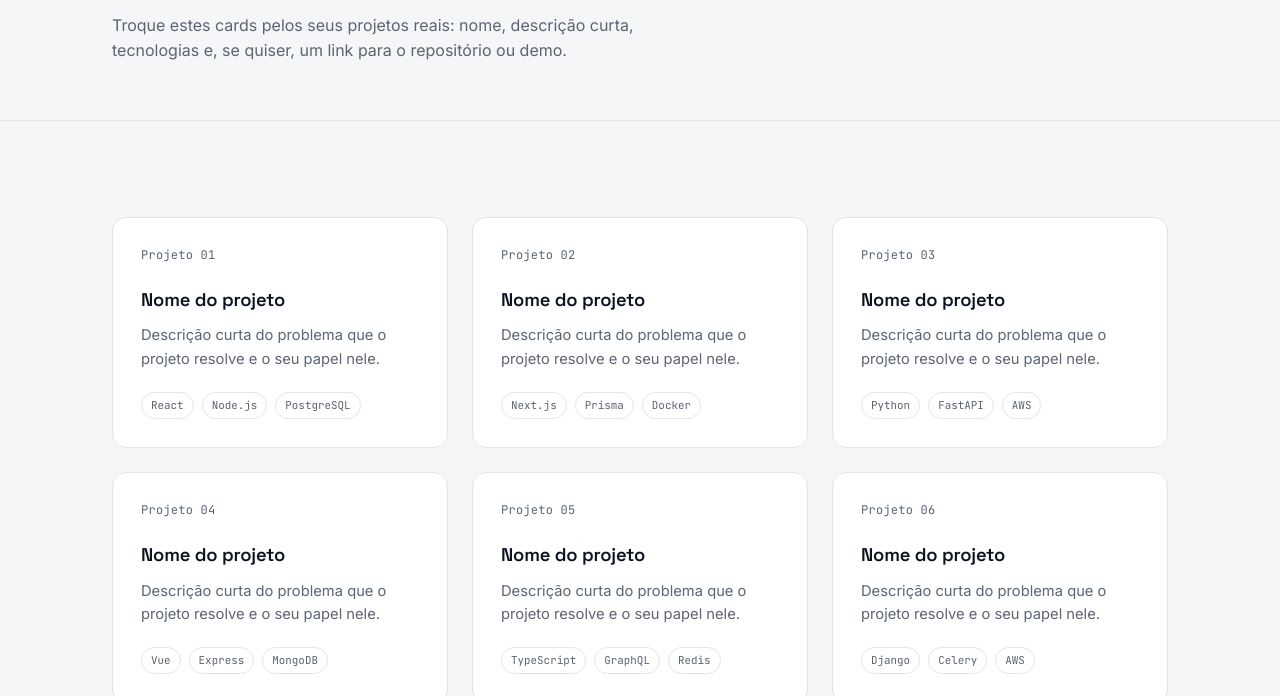
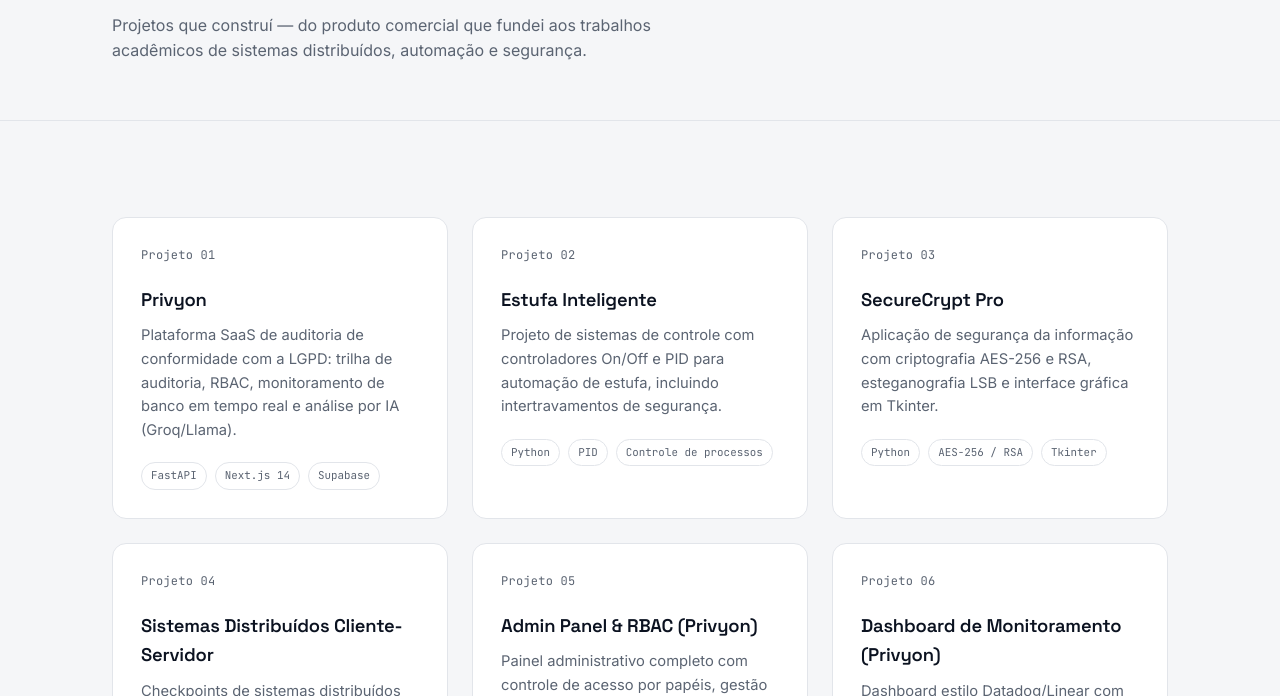
Before and after one commit to PedroTelles18/Portfolio, a plain HTML site: page projetos.html in a window 1280 px wide. Shown: the part 256-952 px from the top of the page. Drawn offline with Linux system fonts and the light colour scheme.

Commit message:
Atualiza conteúdo do portfólio com informações reais

```diff
--- a/projetos.html
+++ b/projetos.html
@@ -25,7 +25,7 @@
   <div class="wrap">
     <span class="eyebrow mono">// projetos</span>
     <h1>Trabalhos selecionados</h1>
-    <p>Troque estes cards pelos seus projetos reais: nome, descrição curta, tecnologias e, se quiser, um link para o repositório ou demo.</p>
+    <p>Projetos que construí — do produto comercial que fundei aos trabalhos acadêmicos de sistemas distribuídos, automação e segurança.</p>
   </div>
 </section>
 
@@ -34,39 +34,39 @@
     <div class="projects">
       <div class="project-card">
         <span class="project-num mono">Projeto 01</span>
-        <h3>Nome do projeto</h3>
-        <p>Descrição curta do problema que o projeto resolve e o seu papel nele.</p>
-        <div class="project-tags"><span>React</span><span>Node.js</span><span>PostgreSQL</span></div>
+        <h3>Privyon</h3>
+        <p>Plataforma SaaS de auditoria de conformidade com a LGPD: trilha de auditoria, RBAC, monitoramento de banco em tempo real e análise por IA (Groq/Llama).</p>
+        <div class="project-tags"><span>FastAPI</span><span>Next.js 14</span><span>Supabase</span></div>
       </div>
       <div class="project-card">
         <span class="project-num mono">Projeto 02</span>
-        <h3>Nome do projeto</h3>
-        <p>Descrição curta do problema que o projeto resolve e o seu papel nele.</p>
-        <div class="project-tags"><span>Next.js</span><span>Prisma</span><span>Docker</span></div>
+        <h3>Estufa Inteligente</h3>
+        <p>Projeto de sistemas de controle com controladores On/Off e PID para automação de estufa, incluindo intertravamentos de segurança.</p>
+        <div class="project-tags"><span>Python</span><span>PID</span><span>Controle de processos</span></div>
       </div>
       <div class="project-card">
         <span class="project-num mono">Projeto 03</span>
-        <h3>Nome do projeto</h3>
-        <p>Descrição curta do problema que o projeto resolve e o seu papel nele.</p>
-        <div class="project-tags"><span>Python</span><span>FastAPI</span><span>AWS</span></div>
+        <h3>SecureCrypt Pro</h3>
+        <p>Aplicação de segurança da informação com criptografia AES-256 e RSA, esteganografia LSB e interface gráfica em Tkinter.</p>
+        <div class="project-tags"><span>Python</span><span>AES-256 / RSA</span><span>Tkinter</span></div>
       </div>
       <div class="project-card">
         <span class="project-num mono">Projeto 04</span>
-        <h3>Nome do projeto</h3>
-        <p>Descrição curta do problema que o projeto resolve e o seu papel nele.</p>
-        <div class="project-tags"><span>Vue</span><span>Express</span><span>MongoDB</span></div>
+        <h3>Sistemas Distribuídos Cliente-Servidor</h3>
+        <p>Checkpoints de sistemas distribuídos com comunicação TCP cliente-servidor e demonstrações de concorrência com mutex/locks.</p>
+        <div class="project-tags"><span>Python</span><span>Go</span><span>TCP / Sockets</span></div>
       </div>
       <div class="project-card">
         <span class="project-num mono">Projeto 05</span>
-        <h3>Nome do projeto</h3>
-        <p>Descrição curta do problema que o projeto resolve e o seu papel nele.</p>
-        <div class="project-tags"><span>TypeScript</span><span>GraphQL</span><span>Redis</span></div>
+        <h3>Admin Panel & RBAC (Privyon)</h3>
+        <p>Painel administrativo completo com controle de acesso por papéis, gestão de planos e controle de acesso por módulo.</p>
+        <div class="project-tags"><span>Next.js</span><span>RBAC</span><span>Supabase</span></div>
       </div>
       <div class="project-card">
         <span class="project-num mono">Projeto 06</span>
-        <h3>Nome do projeto</h3>
-        <p>Descrição curta do problema que o projeto resolve e o seu papel nele.</p>
-        <div class="project-tags"><span>Django</span><span>Celery</span><span>AWS</span></div>
+        <h3>Dashboard de Monitoramento (Privyon)</h3>
+        <p>Dashboard estilo Datadog/Linear com KPIs, score de artigos da LGPD e monitoramento de banco de dados em tempo real.</p>
+        <div class="project-tags"><span>Next.js</span><span>PostgreSQL</span><span>Real-time</span></div>
       </div>
     </div>
   </div>
@@ -77,9 +77,8 @@
     <div class="foot-bottom">
       <span>© 2026 Pedro Telles</span>
       <div class="foot-links">
-        <a href="#">github</a>
-        <a href="#">linkedin</a>
-        <a href="#">twitter / x</a>
+        <a href="https://github.com/PedroTelles18" target="_blank" rel="noopener">github</a>
+        <a href="https://linkedin.com/in/pedrotelles3004" target="_blank" rel="noopener">linkedin</a>
       </div>
     </div>
   </div>
```
Also changed, not shown: contato.html (+5 -6 lines), index.html (+16 -17 lines), sobre.html (+7 -8 lines).
